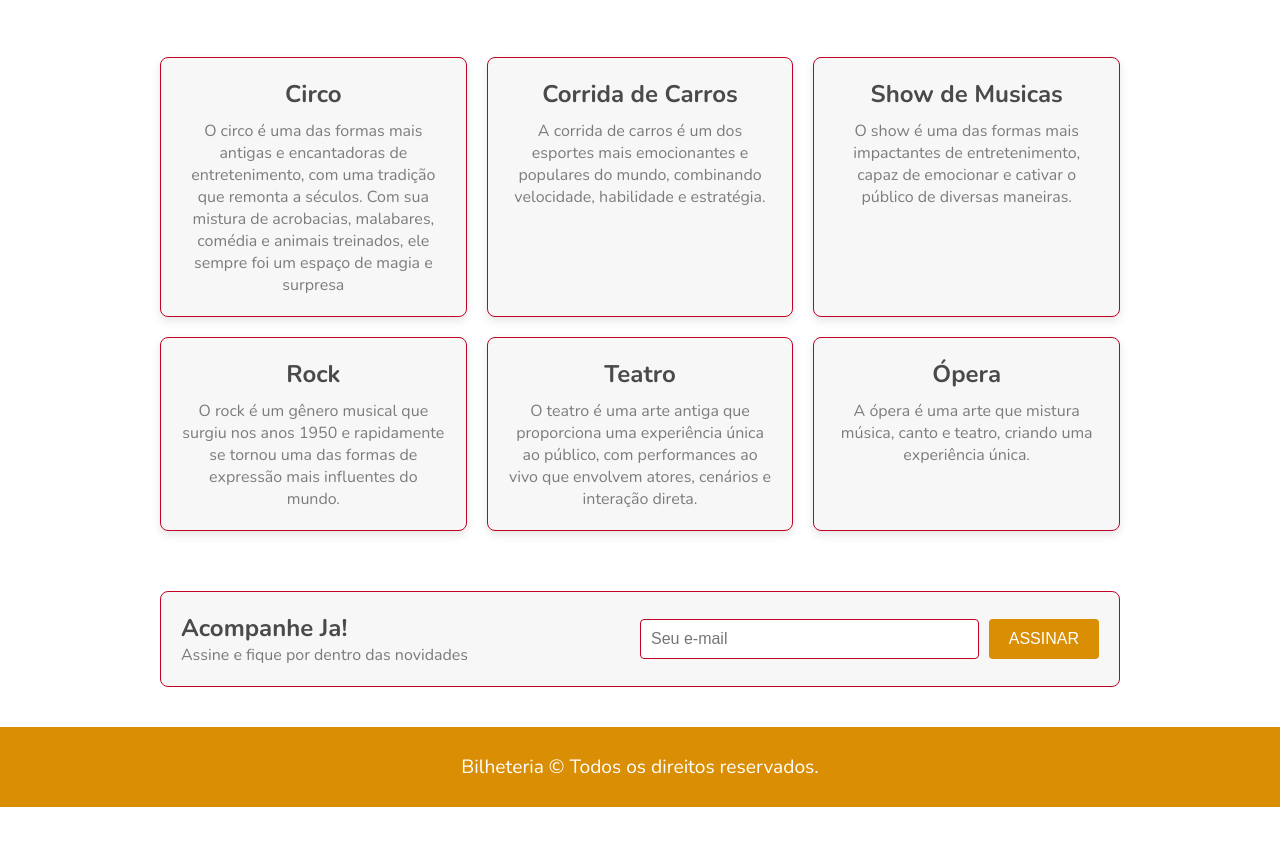
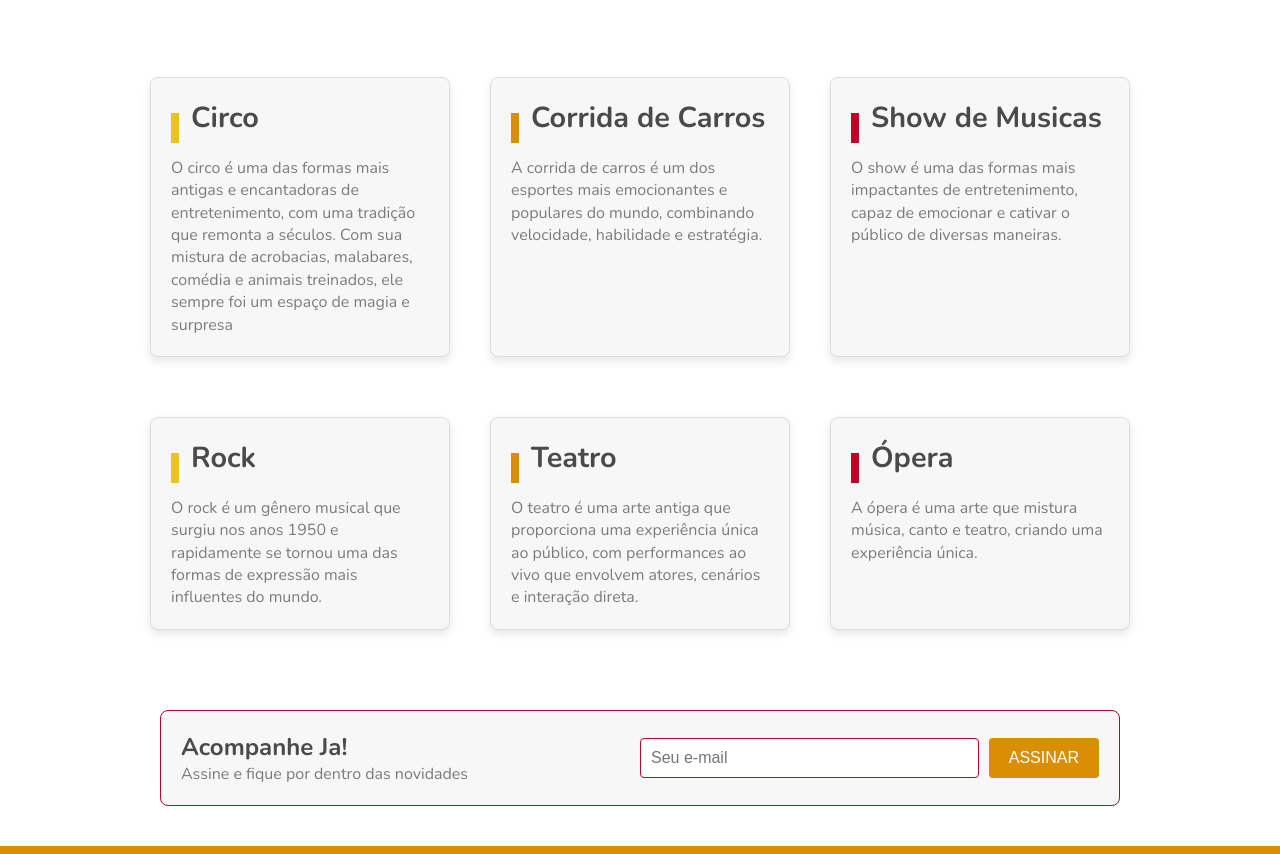
Before and after one commit to LemuelFreitas/Bilheteria, a plain HTML site: page Bilheteria/index.html in a window 1280 px wide. Shown: the part 1550-2404 px from the top of the page. Before the commit the page ends 2357 px from the top, so only its background shows below. Drawn offline with nearby package versions, Linux system fonts and the light colour scheme.

Commit message:
Update style.css

```diff
--- a/Bilheteria/css/style.css
+++ b/Bilheteria/css/style.css
@@ -267,30 +267,65 @@ img {
 
 /* Qualidade Section */
 .qualidade {
-    max-width: 960px;
+    max-width: 1000px;
     margin: 60px auto;
     display: flex;
     flex-wrap: wrap;
     gap: 20px;
+    justify-content: center;
 }
+
 .qualidade-item {
-    flex: 1 1 calc(30% - 20px);
+    flex: 1 1 300px;
+    margin: 20px 10px;
     background: #f7f7f7;
-    border: 1px solid #C00224;
+    border: 1px solid #ddd;
     border-radius: 8px;
     padding: 20px;
-    text-align: center;
+    text-align: left;
     box-shadow: 0 4px 10px rgba(0, 0, 0, 0.1);
 }
+
 .qualidade-item h2 {
-    font-size: 1.5em;
+    font-size: 1.8em;
     color: #4a4a4a;
-    margin-bottom: 10px;
+    margin-bottom: 20px;
+    position: relative;
+    padding-left: 20px;
 }
+
+.qualidade-item h2::before {
+    content: '';
+    display: inline-block;
+    width: 8px;
+    height: 30px;
+    margin-right: 10px;
+    background: #ae81ff;
+    position: absolute;
+    left: 0;
+    top: 0;
+    transform: translateY(50%);
+}
+
+.qualidade-item:nth-of-type(3n+1) h2::before {
+    background: #ECC223;
+}
+
+.qualidade-item:nth-of-type(3n+2) h2::before {
+    background: #d98e04;
+}
+
+.qualidade-item:nth-of-type(3n+3) h2::before {
+    background: #C00225;
+}
+
 .qualidade-item p {
     font-size: 1em;
+    line-height: 1.4;
     color: #7c7c7c;
+    margin-top: 10px;
 }
+
 
 /* Newsletter Section */
 .newsletter {
```
